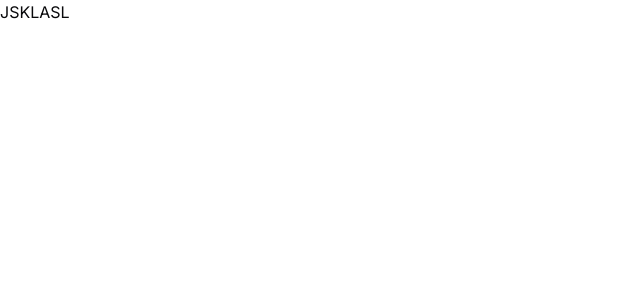
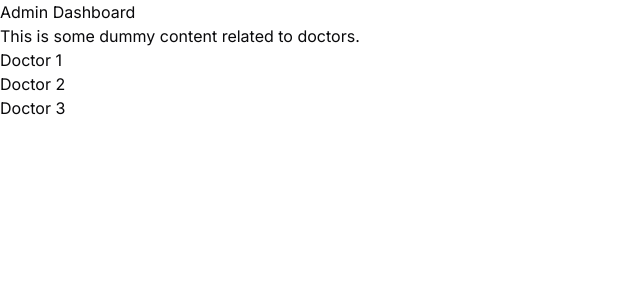
Before and after one commit to veerbal1/quick-clinic, a Next.js app: page /admin/dashboard in a window 1280 px wide. Shown: the top 300 px of the page, without its empty margins (0-640 px from the left). Built offline with nearby package versions, Linux system fonts and the light colour scheme.

Commit message:
Updated admin and doctor dashboard pages

```diff
--- a/app/admin/dashboard/page.tsx
+++ b/app/admin/dashboard/page.tsx
@@ -1,5 +1,17 @@
-function Dashboard() {
-  return <div>JSKLASL</div>;
+import React from 'react';
+
+function AdminPage() {
+  return (
+    <div>
+      <h1>Admin Dashboard</h1>
+      <p>This is some dummy content related to doctors.</p>
+      <ul>
+        <li>Doctor 1</li>
+        <li>Doctor 2</li>
+        <li>Doctor 3</li>
+      </ul>
+    </div>
+  );
 }
 
-export default Dashboard;
+export default AdminPage;
--- /dev/null
+++ b/app/dashboard/page.tsx
@@ -0,0 +1,12 @@
+import React from 'react';
+
+const DashboardPage: React.FC = () => {
+  return (
+    <div>
+      <h1>Dashboard</h1>
+      <p>Welcome to the dashboard page!</p>
+    </div>
+  );
+};
+
+export default DashboardPage;
--- a/app/doctor/dashboard/page.tsx
+++ b/app/doctor/dashboard/page.tsx
@@ -1,5 +1,15 @@
-function Dashboard() {
-  return <div>Dashboard Page (Under Development)</div>;
-}
+import React from 'react';
 
-export default Dashboard;
+const DoctorDashboardPage: React.FC = () => {
+  return (
+    <div>
+      <h1>Welcome to the Doctor Dashboard</h1>
+      <p>
+        Here you can manage your appointments, patients, and medical records.
+      </p>
+      {/* Add your dashboard components and functionality here */}
+    </div>
+  );
+};
+
+export default DoctorDashboardPage;
```
